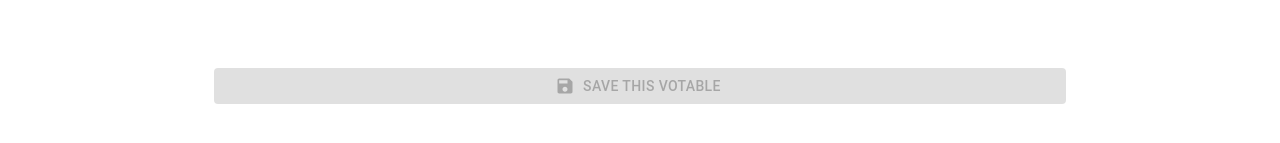
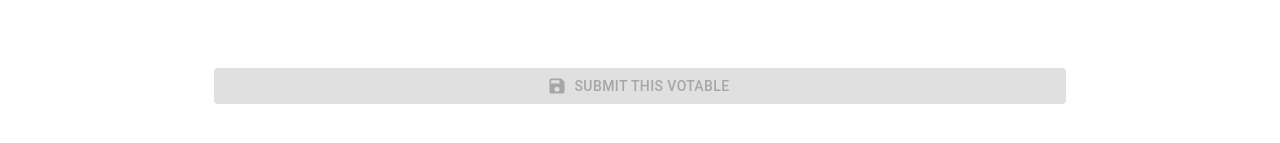
Before and after one commit to JamesMitofsky/Community-Votes, a React (Create React App) app: page /admin in a window 1280 px wide. Shown: the part 601-744 px from the top of the page. Built offline with nearby package versions, Linux system fonts and the light colour scheme.

Commit message:
Update button language to reflect server call

```diff
--- a/src/components/BuildVotable.jsx
+++ b/src/components/BuildVotable.jsx
@@ -206,7 +206,7 @@ export default function BuildVotable() {
             startIcon={<SaveIcon />}
             variant="contained"
           >
-            Save this votable
+            Submit this votable
           </Button>
         </Grid>
       </Grid>
```
